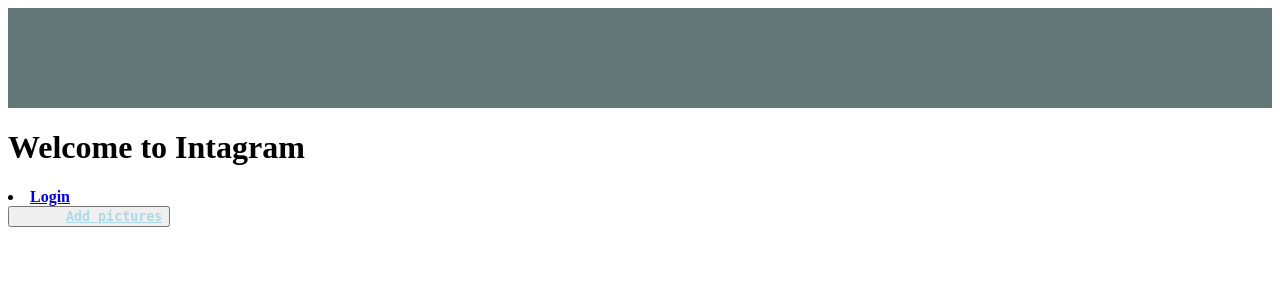
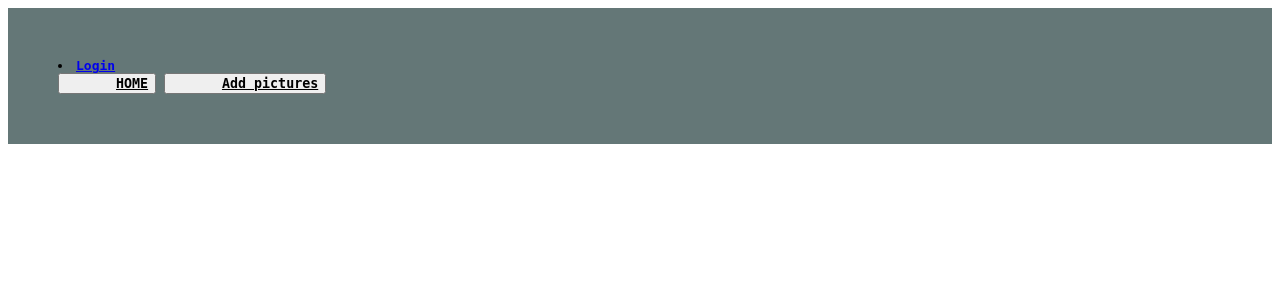
Before and after one commit to Nyirabazungu/profi, a Django app: template images/templates/navbar.html in a window 1280 px wide. Shown: the top 300 px of the page. Run offline with Django 3.2, Linux system fonts and the light colour scheme; the template is opened without the code that fills it, so the values that code supplies are empty; some libraries are stand-ins or nearby versions.

Commit message:
change div

```diff
--- a/images/templates/navbar.html
+++ b/images/templates/navbar.html
@@ -6,22 +6,19 @@
   <meta name="viewport" content="width=device-width, initial-scale=1">
 </head>
 <body>
-<nav style="background-color:rgb(100, 119, 119);padding:50px;font-family: monospace;color:black;"></nav>
+<nav style="background-color:rgb(100, 119, 119);padding:50px;font-family: monospace;color:black;">
   <div class="container-fluid">
 
- <h1>Welcome to Intagram</h1>
+
   <!--The search form above-->
   <div class="col-sm-6 col-md-6">
         {% if user.is_authenticated %}
         <ul>
-          <li class="dropdown">
             <a href="#" class="dropdown-toggle btn btn-default" data-toggle="dropdown" role="button" aria-expanded="false"><strong>Account</strong>
                       <span class="caret"></span>
                   </a>
             <ul class="dropdown-menu" role="menu">
-              <li>
-                <a href="{%url 'welcome'%}"><strong>Home</strong></a>
-              </li>
+
               <li>
                 <a href="{%url 'profil' user.id%}"><strong>View Profile</strong></a>
               </li>
@@ -43,15 +40,14 @@
         </li>
 
         {% endif %}
-      </div>
-
-      <div class="nav navbar-nav navbar-right">
-
-          <button class="well"><a href="{%url 'image'%}"   style="padding-left:50px;font-family: monospace;color:lightblue;"><strong>Add pictures</strong></a></button>
-   </nav>
+        <button class="well"><a href="{%url 'welcome'%}" style="padding-left:50px;font-family: monospace;color:black;"><strong>HOME</strong></a></button>
+      <button class="well"><a href="{%url 'image'%}"   style="padding-left:50px;font-family: monospace;color:black;"><strong>Add pictures</strong></a></button>
+      </ul>
+  </div>
+</nav>
          </div>
     </div>
-
+  </div>
 
 
 </body>
```
